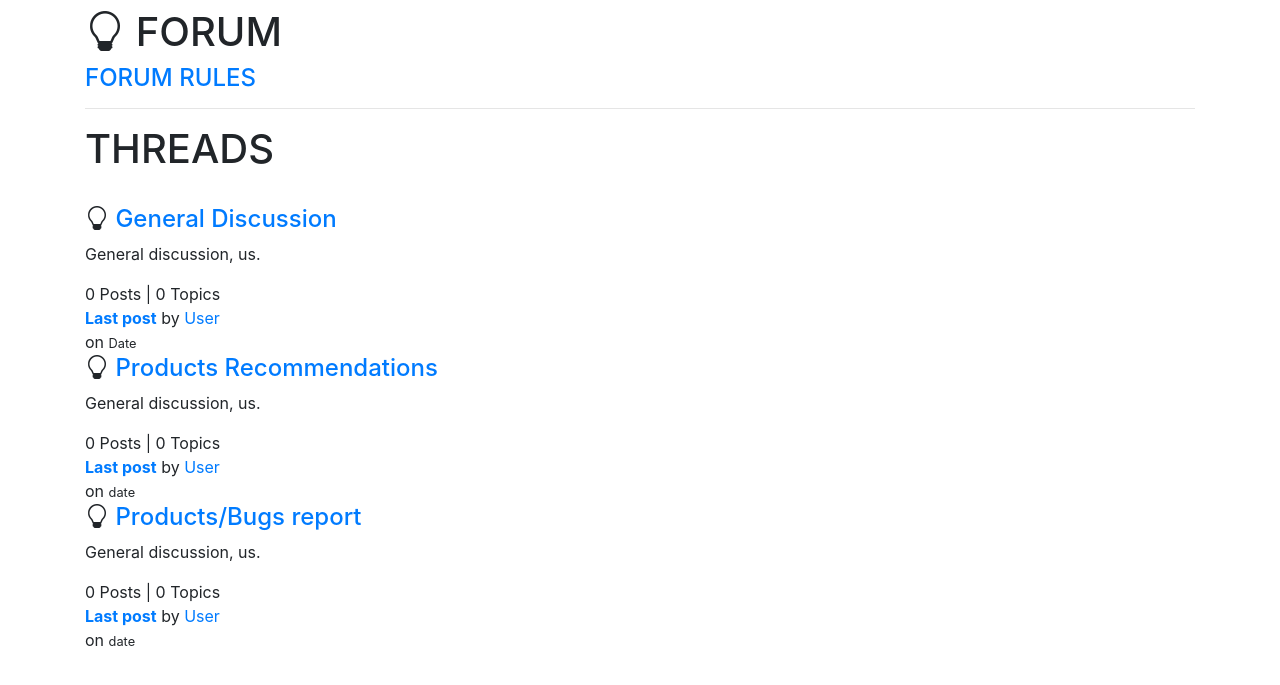
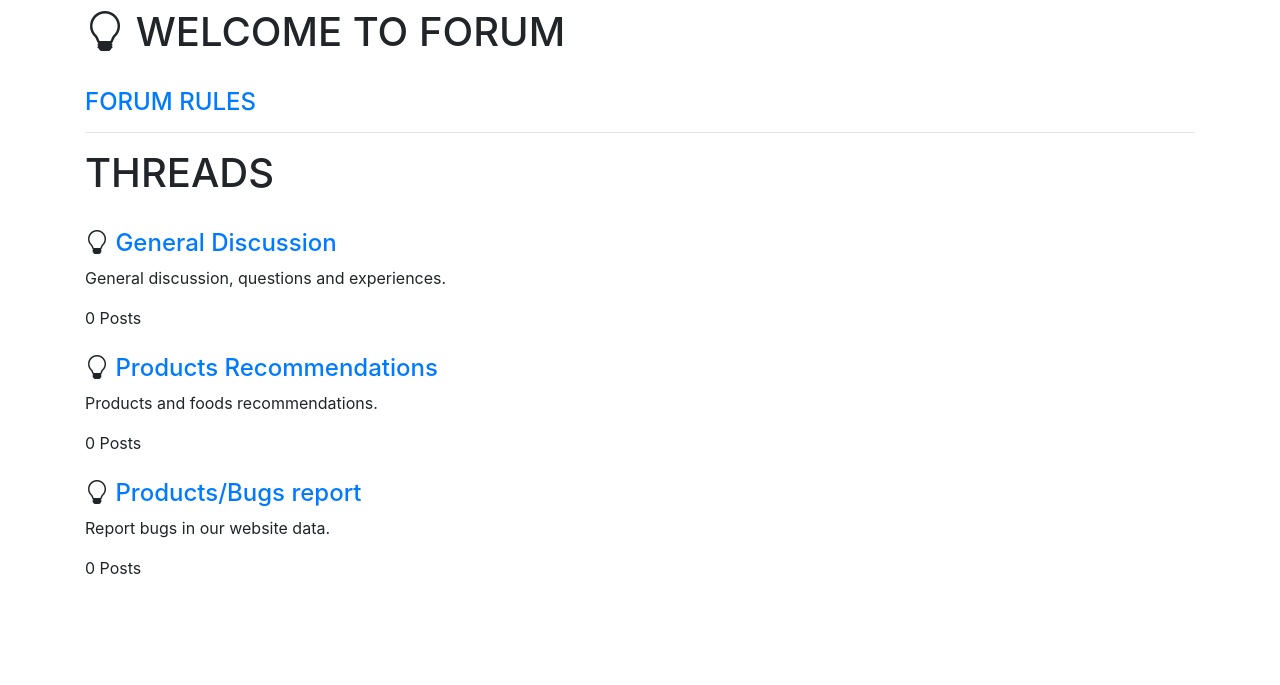
Before and after one commit to Ismaiana/Happy-Snacky-Project, a Flask app: page /forum in a window 1280 px wide. Shown: the part 66-751 px from the top of the page. Run offline with Flask 2, Linux system fonts and the light colour scheme; data that the repository does not hold is empty.

Commit message:
crud and route  for delete comments added

```diff
--- a/crud.py
+++ b/crud.py
@@ -77,6 +77,10 @@ def create_comment_reports(user, comments):
 
 
     return reports
+
+def get_comment_report(user, comments):
+
+    return ForumReports.query.filter_by(user_id=user, comments=comments).first()
 
 
 def create_restrictions(user, dietary_restriction):
--- a/server.py
+++ b/server.py
@@ -434,6 +434,24 @@ def comment_reports():
     return redirect('/reports')
 
 
+@app.route('/delete_comments_rep')
+def delete_comments():
+    """Button to delete comment in forums"""
+
+    email = session['user_email']
+
+    user = crud.get_user_by_email(email)
+
+    delete_button = request.args.get('comment-delete')
+
+    remove_comment = crud.get_comment_report(user.user_id, delete_button)
+
+
+    db.session.delete(remove_comment)
+    db.session.commit()
+
+    return redirect('/reports')
+
 @app.route('/avatars')
 def show_avatars():
     """Allows user to select avatar"""
@@ -578,13 +596,12 @@ def remove_safe():
 
 
 
-    notsafe_snacks = request.form.getlist('not-safe-delete')
+    notsafe_snacks = request.form.get('not-safe-delete')
 
-    for snack in notsafe_snacks:
 
-        remove_snack = crud.get_notsafesnack(user.user_id)
-        db.session.delete(remove_snack)
-        db.session.commit()
+    remove_snack = crud.get_notsafesnack(user.user_id)
+    db.session.delete(remove_snack)
+    db.session.commit()
 
 
     return redirect('/savedsnacks')
--- a/templates/base.html
+++ b/templates/base.html
@@ -39,8 +39,8 @@
                       </a>
                         <div class="dropdown-menu" aria-labelledby="navbarDropdownMenuLink">
                           <a class="dropdown-item" href="/profile">Profile</a>
-                          <a class="dropdown-item"  href="/savedsnacks">Saved Searches</a>
-                          <a class="dropdown-item"  href="/about">About</a>
+                          <a class="dropdown-item" href="/savedsnacks">Saved Searches</a>
+                          <a class="dropdown-item" href="/about">About</a>
                           <a class="dropdown-item" href="#">   </a>
                           <a class="dropdown-item" name="logout" href="/logout"><strong>Log Out</strong></a>
                       </div>
--- a/templates/discussions.html
+++ b/templates/discussions.html
@@ -9,7 +9,7 @@
 <div class="container">
     <div class="forum-rules">
         <div class="forum-title">
-            <h1><i class="bi bi-lightbulb"> </i>Recommendations</h1><br>
+            <h1><i class="bi bi-lightbulb"> </i>Discussions</h1><br>
         </div>
             {% if comments is defined %}
             {% for comment in comments %}
@@ -17,7 +17,8 @@
             <img src="{{comment.user.avatars[0].avatar}}" style="width: 60px;"/> <strong>{{comment.user.fname}}</strong><br>
 
             {{comment.comments}}
-
+            <br>
+            <button type="submit" class="btn btn-link" id="delete-dis" name="comment-delete">Delete</button>
             <hr class="forum-devider">
 
             <br>
--- a/templates/forum.html
+++ b/templates/forum.html
@@ -17,7 +17,7 @@
     <div class="container">
         <div class="forum-rules">
             <div class="forum-title">
-                <h1><i class="bi bi-lightbulb"> </i>FORUM</h1>
+                <h1><i class="bi bi-lightbulb"> </i>WELCOME TO FORUM</h1><br>
             </div>
             <div class="forum-row">
                 <div class="forum-column center">
@@ -27,6 +27,7 @@
                     <h4><a href="/forum_rules"><p>FORUM RULES</p></a></h4>
         </div>
 
+        <!-- THREADS  -->
         <div class="forum">
             <div class="forum-title">
             </div>
@@ -37,14 +38,12 @@
                 </div>
                 <div class="forum-description subforum-column">
                     <h4> <i class="bi bi-lightbulb"></i> <a href="/discussions">General Discussion </a></h4>
-                    <p>General discussion, us.</p>
+                    <p>General discussion, questions and experiences.</p>
                 </div>
                 <div class="forum-column center">
-                    <span>0 Posts | 0 Topics</span>
-                </div>
+                    <span>0 Posts</span>
+                </div><br>
                 <div class="forum-column">
-                    <b><a href="">Last post</a></b> by <a href="">User</a>
-                    <br>on <small>Date</small>
                 </div>
             </div>
             </div>
@@ -54,14 +53,12 @@
                     </div>
                     <div class="forum-column">
                         <h4><i class="bi bi-lightbulb"></i> <a href="/recommendations">Products Recommendations</a></h4>
-                        <p>General discussion, us.</p>
+                        <p>Products and foods recommendations.</p>
                     </div>
                     <div class="forum-column center">
-                        <span>0 Posts | 0 Topics</span>
-                    </div>
+                        <span>0 Posts </span>
+                    </div><br>
                     <div class="forum-column">
-                        <b><a href="">Last post</a></b> by <a href="">User</a>
-                        <br>on <small>date</small>
                     </div>
                 </div>
                 </div>
@@ -71,18 +68,17 @@
             </div>
             <div class="forum-column">
                 <h4><i class="bi bi-lightbulb"></i> <a href="/reports">Products/Bugs report</a></h4>
-                <p>General discussion, us.</p>
+                <p>Report bugs in our website data.</p>
             </div>
             <div class="forum-column center">
-                <span>0 Posts | 0 Topics</span>
-            </div>
+                <span>0 Posts </span>
+            </div><br>
             <div class="forum-column">
-                <b><a href="">Last post</a></b> by <a href="">User</a>
-                <br>on <small>date</small>
             </div>
         </div>
-
-
+    </div>
+</div>
+<!-- END FORM  -->
     </form>
 
 
--- a/templates/recommendations.html
+++ b/templates/recommendations.html
@@ -17,6 +17,7 @@
 
             {{comment.comments}}
 
+            <button type="submit" class="btn btn-link" id="delete-rec" name="comment-delete">Delete</button>
             <hr class="forum-devider">
 
             <br>
```
Also changed, not shown: templates/reports.html (+7 -5 lines).
